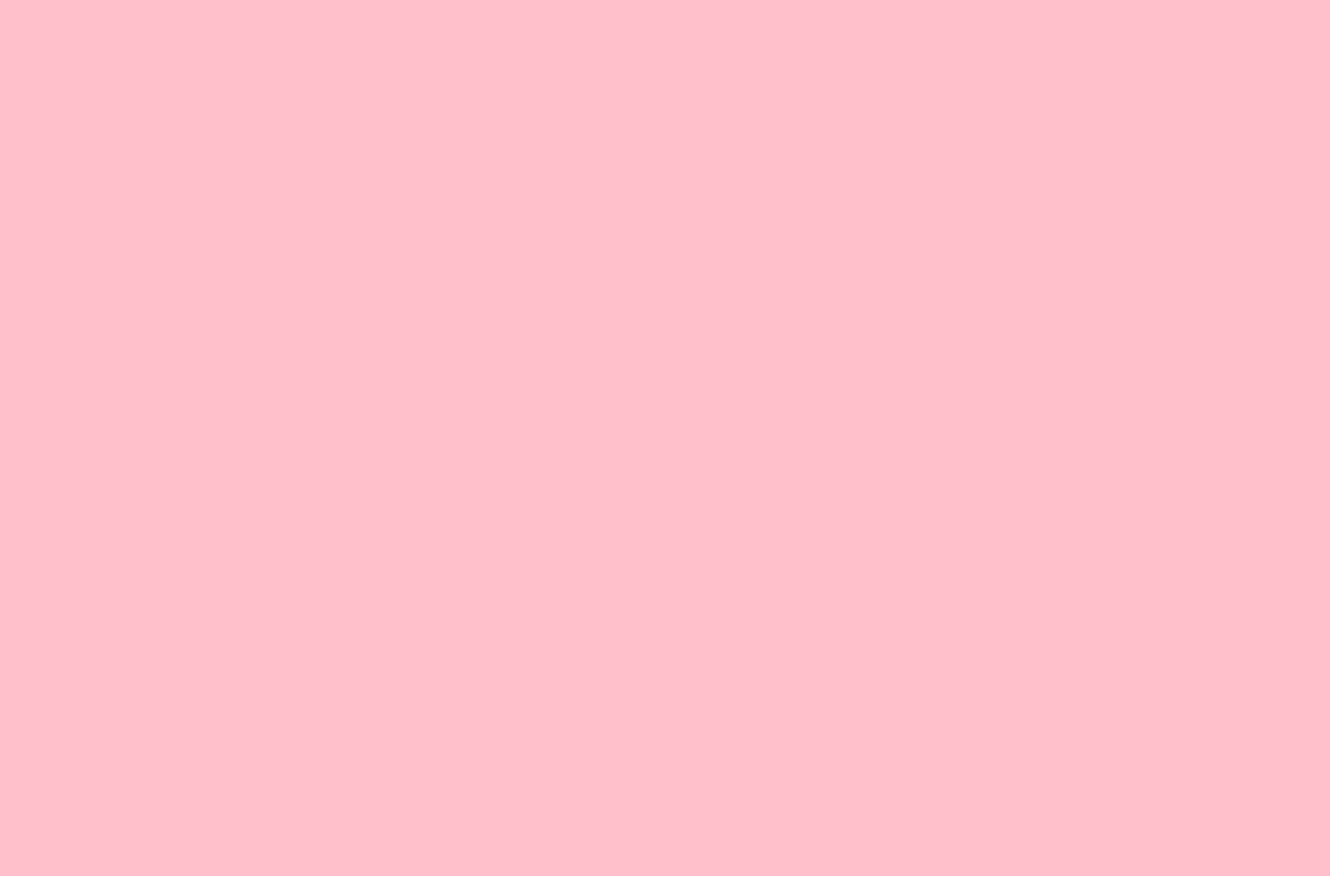
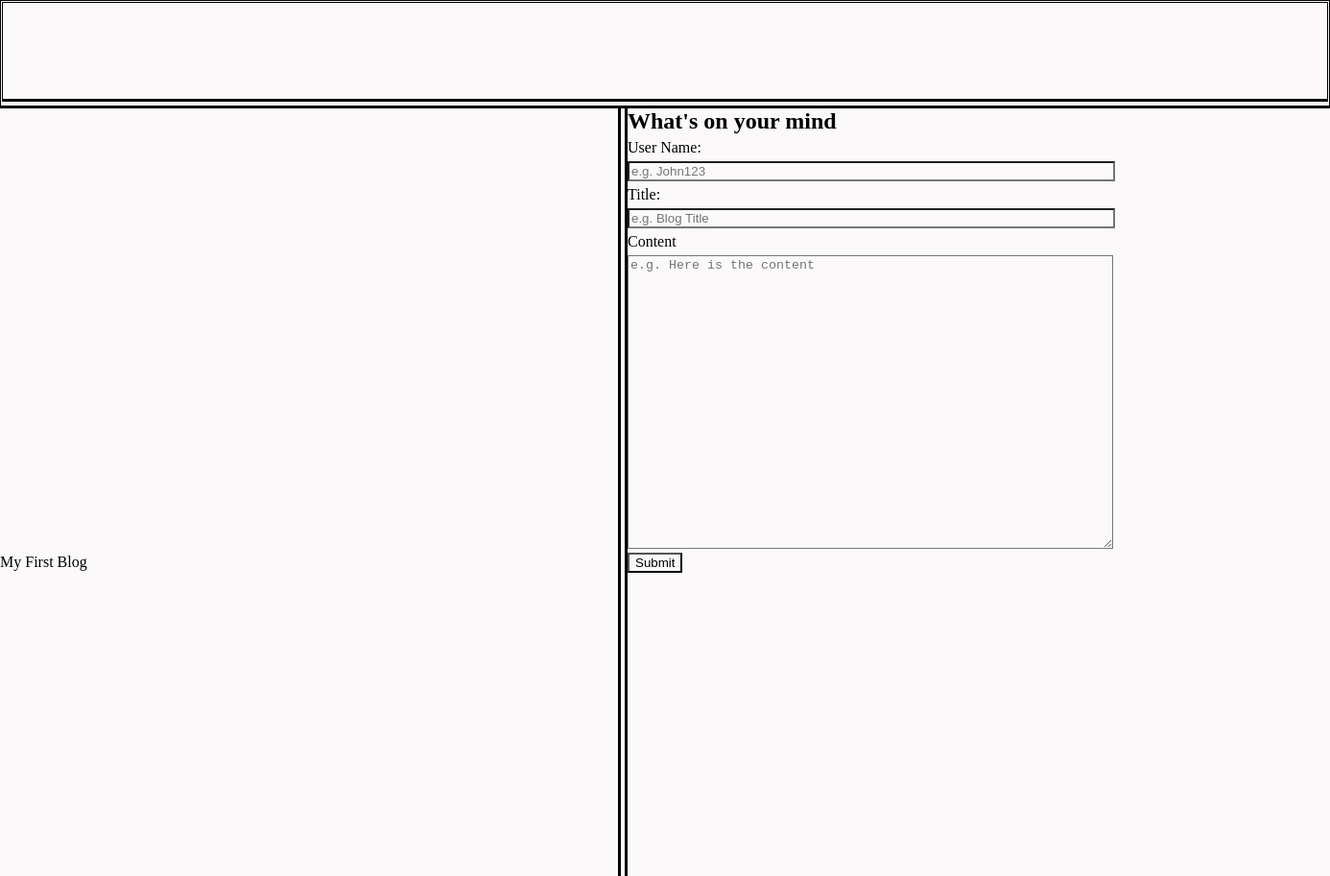
Before and after one commit to mandi7469/Personal-Blog, a plain HTML site: page index.html in a window 1280 px wide. Shown: the whole page at 96% size, 1386 px wide, since content can reach past the window. Before the commit the page ends 800 px from the top, so only its background shows below. Drawn offline with Linux system fonts and the light colour scheme.

Commit message:
in my form html I created the aside tags and styled in css

```diff
--- a/assets/css/form.css
+++ b/assets/css/form.css
@@ -1,3 +1,48 @@
-*{
-    background-color: pink;
+* {
+  background-color: rgb(252, 249, 250);
+  margin: 0;
 }
+
+header {
+  padding: 50px;
+  width: 100%;
+  text-align: right;
+  border-bottom: 10px solid black;
+  border-style: double;
+}
+
+
+#left-aside {
+  display: flex;
+  display: inline-block;
+  width: 50%;
+}
+
+#right-aside {
+  display: flex;
+  display: inline-block;
+  border-left: 10px solid black;
+  border-right: 0px;
+  border-top: 0px;
+  border-bottom: 0px;
+  border-style: double;
+  height: 100vh;
+}
+
+form {
+}
+
+label {
+  display: flex;
+  flex-direction: column;
+  padding-bottom: 5px;
+  padding-top: 5px;
+}
+
+.input-field-1 {
+  width: 500px;
+}
+.input-field {
+  width: 500px;
+  height: 300px;
+}
--- a/assets/js/logic.js
+++ b/assets/js/logic.js
@@ -0,0 +1 @@
+console.log('This is the logic js');
--- a/index.html
+++ b/index.html
@@ -9,7 +9,36 @@
 </head>
 <body>
 
-    <script src="./assets/js/logic.js"></script>
-    <script src="./assets/js/form.js"></script>
+    <header></header>
+
+    <aside id="left-aside">My First Blog</aside>
+
+    <aside id="right-aside">
+        <form>
+            <h1>What's on your mind</h1>
+            <p>
+                <label for="username">User Name:</label>
+                <input class="input-field-1" type="text" placeholder="e.g. John123" />
+              </p>
+
+              <p>
+                <label for="title">Title:</label>
+                <input class="input-field-1" type="text" placeholder="e.g. Blog Title" />
+              </p>
+
+              <p>
+                <label for="content">Content</label>
+                <textarea class="input-field" id="content" placeholder="e.g. Here is the content"></textarea>
+              </p>
+
+              <p>
+                <button>Submit</button>
+              </p>
+
+        </form>
+    </aside>
+
+    <script defer src="./assets/js/logic.js"></script>
+    <script defer src="./assets/js/form.js"></script>
 </body>
 </html>
```
Also changed, not shown: blog.html (+2 -2 lines), 2 other files.
